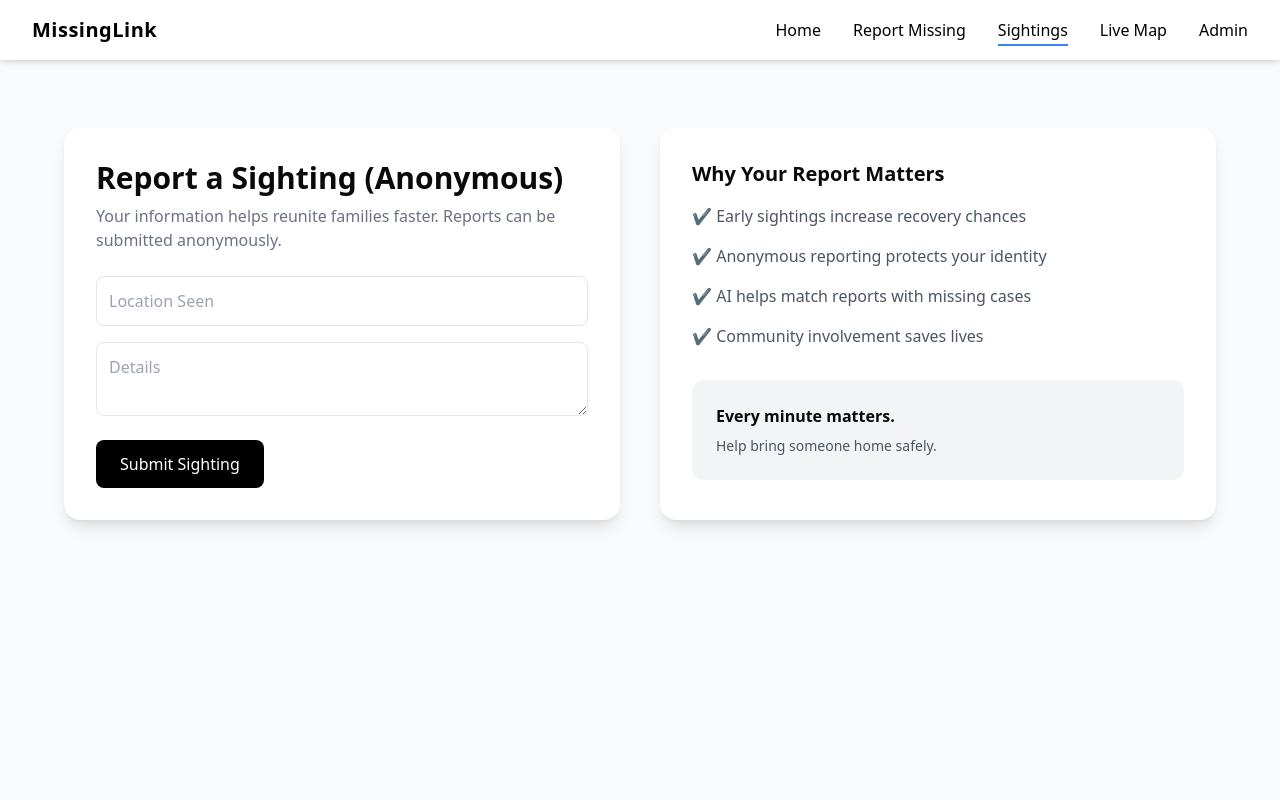
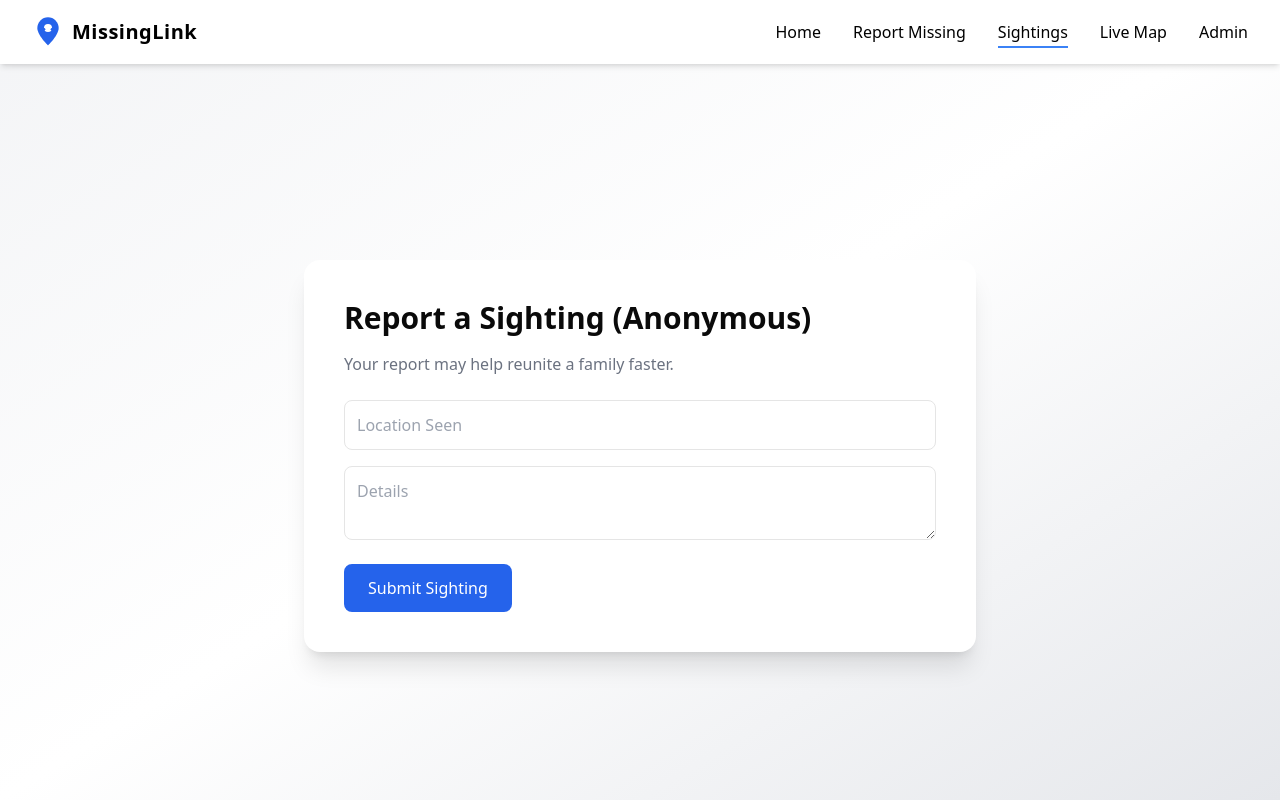
Before and after one commit to CSI-Project-Expo/Team-25, a React app in the folder frontend/: page /report-sighting in a window 1280 px wide. Built offline with nearby package versions, Linux system fonts and the light colour scheme; the HTML template or start-up script is replaced by a standard one.

Commit message:
finessing

```diff
--- a/frontend/package.json
+++ b/frontend/package.json
@@ -13,10 +13,12 @@
     "@radix-ui/react-slot": "^1.2.4",
     "class-variance-authority": "^0.7.1",
     "clsx": "^2.1.1",
+    "leaflet": "^1.9.4",
     "lucide-react": "^0.563.0",
     "path": "^0.12.7",
     "react": "^19.2.0",
     "react-dom": "^19.2.0",
+    "react-leaflet": "^5.0.0",
     "react-router-dom": "^7.13.0",
     "tailwind-merge": "^3.4.0",
     "tailwindcss-animate": "^1.0.7"
--- a/frontend/src/components/Navbar.jsx
+++ b/frontend/src/components/Navbar.jsx
@@ -11,7 +11,6 @@ export default function Navbar() {
     const handleScroll = () => {
       setScrolled(window.scrollY > 50)
     }
-
     window.addEventListener("scroll", handleScroll)
     return () => window.removeEventListener("scroll", handleScroll)
   }, [])
@@ -34,17 +33,19 @@ export default function Navbar() {
     >
       <div className="max-w-7xl mx-auto flex items-center justify-between px-8 py-4">
 
-        {/* Logo */}
-        <Link
-          to="/"
-          className="text-xl font-bold tracking-wide hover:opacity-80 transition"
-        >
-          MissingLink
+        <Link to="/" className="flex items-center gap-2">
+          <svg width="32" height="32" viewBox="0 0 24 24" fill="none">
+            <path d="M12 22C12 22 4 14.5 4 9A8 8 0 1 1 20 9C20 14.5 12 22 12 22Z" fill="#2563eb"/>
+            <circle cx="12" cy="9" r="3" fill="white"/>
+            <circle cx="9" cy="10" r="1" fill="#2563eb"/>
+            <circle cx="15" cy="10" r="1" fill="#2563eb"/>
+          </svg>
+          <span className="text-xl font-bold tracking-wide">
+            MissingLink
+          </span>
         </Link>
 
-        {/* Navigation */}
         <div className="flex gap-8">
-
           {navLinks.map((link) => {
             const isActive = location.pathname === link.path
 
@@ -52,22 +53,19 @@ export default function Navbar() {
               <Link
                 key={link.name}
                 to={link.path}
-                className="relative group font-medium transition"
+                className="relative group font-medium"
               >
                 {link.name}
-
-                {/* Underline animation */}
                 <span
-                  className={`absolute left-0 -bottom-1 h-[2px] w-full transition-all duration-300 ${
+                  className={`absolute left-0 -bottom-1 h-[2px] w-full bg-blue-500 transition-transform duration-300 origin-left ${
                     isActive
-                      ? "bg-blue-500 scale-x-100"
-                      : "bg-blue-500 scale-x-0 group-hover:scale-x-100"
-                  } origin-left`}
+                      ? "scale-x-100"
+                      : "scale-x-0 group-hover:scale-x-100"
+                  }`}
                 />
               </Link>
             )
           })}
-
         </div>
       </div>
     </div>
--- a/frontend/src/pages/Home.jsx
+++ b/frontend/src/pages/Home.jsx
@@ -1,6 +1,5 @@
 import { useState, useEffect } from "react"
 import { Link } from "react-router-dom"
-import { Button } from "@/components/ui/button"
 
 import img1 from "../assets/image1.png"
 import img2 from "../assets/image2.png"
@@ -11,19 +10,16 @@ export default function Home() {
   const images = [img1, img2, img3]
   const [index, setIndex] = useState(0)
 
-  // Background slideshow
   useEffect(() => {
     const timer = setInterval(() => {
       setIndex((prev) => (prev + 1) % images.length)
     }, 5000)
-
     return () => clearInterval(timer)
   }, [])
 
   return (
     <div className="relative h-screen w-full overflow-hidden">
 
-      {/* Background slideshow */}
       {images.map((img, i) => (
         <img
           key={i}
@@ -34,10 +30,8 @@ export default function Home() {
         />
       ))}
 
-      {/* Dark overlay */}
       <div className="absolute inset-0 bg-black/60"></div>
 
-      {/* Hero Content */}
       <div className="relative z-10 flex flex-col items-center justify-center h-full text-center text-white px-6">
 
         <h1 className="text-5xl font-bold max-w-3xl leading-tight">
@@ -45,31 +39,28 @@ export default function Home() {
         </h1>
 
         <p className="mt-6 text-lg max-w-xl text-gray-200">
-          Every minute matters. Help bring someone home.
+          Community-powered missing persons coordination platform.
         </p>
 
-        {/* Working Navigation Buttons */}
         <div className="mt-10 flex gap-4">
 
-          <Link to="/report-missing">
-            <Button size="lg">
-              Report Missing Person
-            </Button>
+          <Link
+            to="/report-missing"
+            className="px-6 py-3 bg-blue-600 rounded-lg hover:bg-blue-700 transition"
+          >
+            Report Missing
           </Link>
 
-          <Link to="/report-sighting">
-            <Button
-              size="lg"
-              className="bg-white text-black hover:bg-gray-200"
-            >
-              Report a Sighting
-            </Button>
+          <Link
+            to="/report-sighting"
+            className="px-6 py-3 bg-white text-black rounded-lg hover:bg-gray-200 transition"
+          >
+            Report Sighting
           </Link>
 
         </div>
 
       </div>
-
     </div>
   )
 }
--- a/frontend/src/pages/LiveMap.jsx
+++ b/frontend/src/pages/LiveMap.jsx
@@ -1,15 +1,100 @@
+import { MapContainer, TileLayer, Marker, Popup } from "react-leaflet"
+import "leaflet/dist/leaflet.css"
+import { useState } from "react"
+import L from "leaflet"
+
+const activeIcon = new L.Icon({
+  iconUrl: "https://maps.google.com/mapfiles/ms/icons/red-dot.png",
+  iconSize: [32, 32],
+})
+
+const foundIcon = new L.Icon({
+  iconUrl: "https://maps.google.com/mapfiles/ms/icons/green-dot.png",
+  iconSize: [32, 32],
+})
+
+const cases = [
+  {
+    id: 1,
+    name: "Rohan Sharma",
+    status: "active",
+    position: [28.6139, 77.2090],
+    missingDate: "12 Feb 2026",
+    lastSeen: "Delhi",
+    updates: "Search ongoing."
+  },
+  {
+    id: 2,
+    name: "Meena Iyer",
+    status: "found",
+    position: [19.0760, 72.8777],
+    foundDate: "2 Jan 2026",
+    foundLocation: "Mumbai",
+    recoveryTime: "3 days"
+  }
+]
+
 export default function LiveMap() {
+
+  const [filter, setFilter] = useState("all")
+
+  const filteredCases =
+    filter === "all"
+      ? cases
+      : cases.filter(c => c.status === filter)
+
   return (
-    <div className="min-h-screen bg-gray-50 pt-32 px-8">
+    <div className="min-h-screen pt-28 px-8 bg-gray-50">
 
-      <h1 className="text-3xl font-bold text-center mb-10">
-        Live Active Cases Map
-      </h1>
+      <div className="max-w-6xl mx-auto">
 
-      <div className="max-w-5xl mx-auto h-[500px] bg-gray-200 rounded-2xl shadow-lg flex items-center justify-center text-gray-500 text-xl">
-        Interactive Map (AI Match Points & Active Alerts)
+        <h1 className="text-3xl font-bold mb-6 text-center">
+          Live Case Map – India
+        </h1>
+
+        <div className="flex justify-center gap-4 mb-6">
+          <button onClick={() => setFilter("all")} className="px-4 py-2 bg-black text-white rounded-lg">All</button>
+          <button onClick={() => setFilter("active")} className="px-4 py-2 bg-red-500 text-white rounded-lg">Active</button>
+          <button onClick={() => setFilter("found")} className="px-4 py-2 bg-green-600 text-white rounded-lg">Found</button>
+        </div>
+
+        <MapContainer
+          center={[22.9734, 78.6569]}
+          zoom={5}
+          style={{ height: "600px", borderRadius: "20px" }}
+        >
+          <TileLayer
+            url="https://{s}.tile.openstreetmap.org/{z}/{x}/{y}.png"
+          />
+
+          {filteredCases.map((c) => (
+            <Marker
+              key={c.id}
+              position={c.position}
+              icon={c.status === "active" ? activeIcon : foundIcon}
+            >
+              <Popup>
+                <h2 className="font-bold">{c.name}</h2>
+                {c.status === "active" ? (
+                  <>
+                    <p><strong>Missing:</strong> {c.missingDate}</p>
+                    <p><strong>Last Seen:</strong> {c.lastSeen}</p>
+                    <p>{c.updates}</p>
+                  </>
+                ) : (
+                  <>
+                    <p><strong>Found At:</strong> {c.foundLocation}</p>
+                    <p><strong>Date:</strong> {c.foundDate}</p>
+                    <p><strong>Recovery Time:</strong> {c.recoveryTime}</p>
+                  </>
+                )}
+              </Popup>
+            </Marker>
+          ))}
+
+        </MapContainer>
+
       </div>
-
     </div>
   )
 }
--- a/frontend/src/pages/ReportMissing.jsx
+++ b/frontend/src/pages/ReportMissing.jsx
@@ -1,8 +1,8 @@
 export default function ReportMissing() {
   return (
-    <div className="min-h-screen bg-gray-50 pt-32 px-8">
+    <div className="min-h-screen pt-28 bg-gradient-to-br from-gray-100 via-white to-gray-200 flex items-center justify-center">
 
-      <div className="max-w-3xl mx-auto bg-white p-8 rounded-2xl shadow-lg">
+      <div className="bg-white p-10 rounded-2xl shadow-xl w-full max-w-2xl">
 
         <h1 className="text-3xl font-bold mb-6">
           Register a Missing Person
@@ -15,7 +15,7 @@ export default function ReportMissing() {
           <textarea className="border p-3 rounded-lg" placeholder="Description" />
         </div>
 
-        <button className="mt-6 bg-black text-white px-6 py-3 rounded-lg">
+        <button className="mt-6 bg-blue-600 text-white px-6 py-3 rounded-lg hover:bg-blue-700 transition">
           Submit Report
         </button>
 
--- a/frontend/src/pages/ReportSighting.jsx
+++ b/frontend/src/pages/ReportSighting.jsx
@@ -1,18 +1,15 @@
 export default function ReportSighting() {
   return (
-    <div className="min-h-screen bg-gray-50 pt-32 px-8">
+    <div className="min-h-screen pt-28 bg-gradient-to-br from-gray-100 via-white to-gray-200 flex items-center justify-center">
 
-      <div className="max-w-6xl mx-auto grid md:grid-cols-2 gap-10">
+      <div className="bg-white p-10 rounded-2xl shadow-xl w-full max-w-2xl">
 
-        {/* LEFT SIDE - FORM */}
-        <div className="bg-white p-8 rounded-2xl shadow-lg">
-
-          <h1 className="text-3xl font-bold mb-2">
+        <h1 className="text-3xl font-bold mb-4">
           Report a Sighting (Anonymous)
         </h1>
 
         <p className="text-gray-500 mb-6">
-            Your information helps reunite families faster. Reports can be submitted anonymously.
+          Your report may help reunite a family faster.
         </p>
 
         <div className="grid gap-4">
@@ -20,39 +17,11 @@ export default function ReportSighting() {
           <textarea className="border p-3 rounded-lg" placeholder="Details" />
         </div>
 
-          <button className="mt-6 bg-black text-white px-6 py-3 rounded-lg">
+        <button className="mt-6 bg-blue-600 text-white px-6 py-3 rounded-lg hover:bg-blue-700 transition">
           Submit Sighting
         </button>
 
       </div>
-
-        {/* RIGHT SIDE - INFO PANEL */}
-        <div className="bg-white p-8 rounded-2xl shadow-lg">
-
-          <h2 className="text-xl font-semibold mb-4">
-            Why Your Report Matters
-          </h2>
-
-          <ul className="space-y-4 text-gray-600">
-            <li>✔ Early sightings increase recovery chances</li>
-            <li>✔ Anonymous reporting protects your identity</li>
-            <li>✔ AI helps match reports with missing cases</li>
-            <li>✔ Community involvement saves lives</li>
-          </ul>
-
-          <div className="mt-8 bg-gray-100 p-6 rounded-xl">
-            <p className="font-semibold">
-              Every minute matters.
-            </p>
-            <p className="text-sm text-gray-600 mt-2">
-              Help bring someone home safely.
-            </p>
-          </div>
-
-        </div>
-
-      </div>
-
     </div>
   )
 }
```
Also changed, not shown: 1 other file (tests, documents, lock files or other folders). Lines whose indentation alone changed are shown as unchanged.
